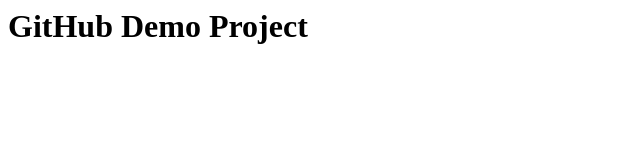
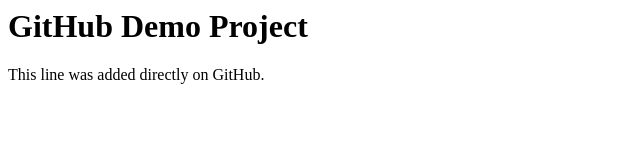
Before and after one commit to DADDYKOOL14/git-demo-project, a plain HTML site: page index.html in a window 1280 px wide. Shown: the whole page, without its empty margins (0-640 px from the left). Drawn offline with Linux system fonts and the light colour scheme.

Commit message:
Update index.html

```diff
--- a/index.html
+++ b/index.html
@@ -1 +1,2 @@
 <html><body><h1>GitHub Demo Project</h1></body></html>
+<p>This line was added directly on GitHub.</p>
```
